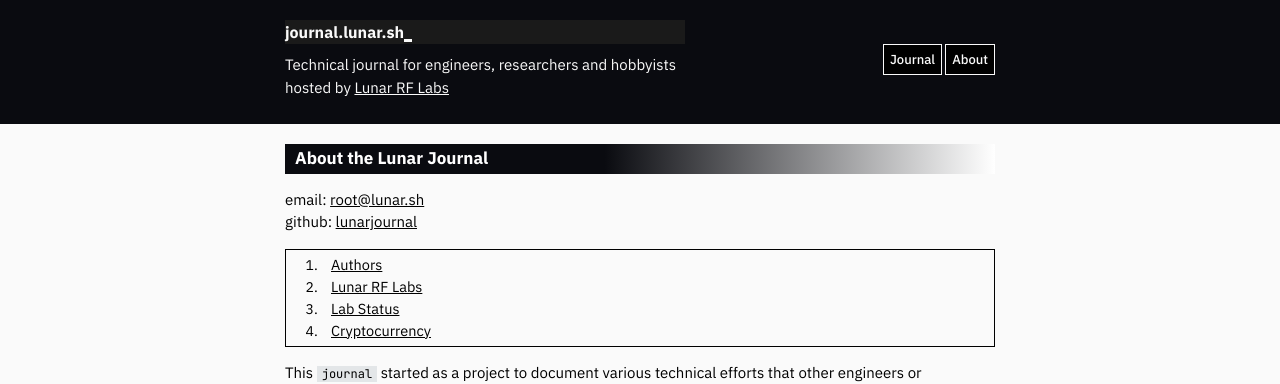
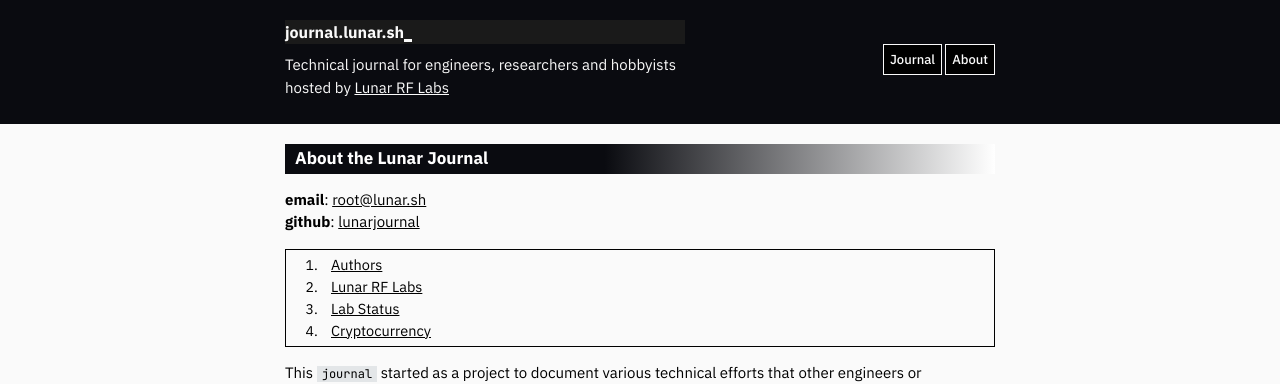
Before and after one commit to microstub/microstub.github.io, a Jekyll site: the page built from nfo.md, in a window 1280 px wide and 900 px high. Shown: the top 384 px of the window. Built offline with Jekyll 4.4.1, drawn with Linux system fonts in a browser that asks for light colours; nearby versions of some CDN libraries; some of the changed lines change nothing that is shown.

Commit message:
Update nfo.md

```diff
--- a/nfo.md
+++ b/nfo.md
@@ -6,8 +6,8 @@ permalink: /nfo.html
 
 <meta name="robots" content="noindex">
 
-email: [root@lunar.sh](mailto:root@lunar.sh) <br/>
-github: [lunarjournal](https://github.com/lunarjournal)
+**email**: [root@lunar.sh](mailto:root@lunar.sh) <br/>
+**github**: [lunarjournal](https://github.com/lunarjournal)
 
 1. [Authors](#authors)
 2. [Lunar RF Labs](#lunar-rf-labs)
```
